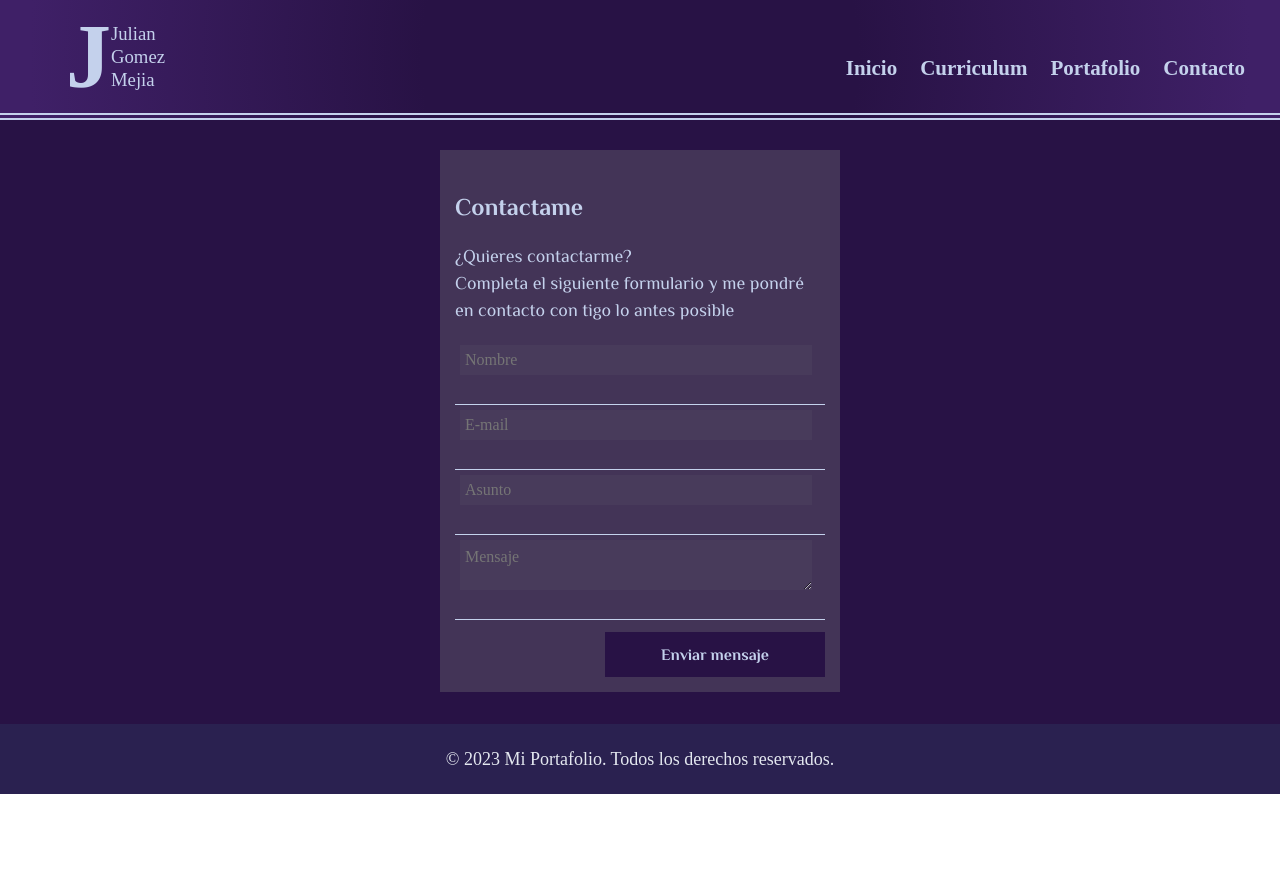
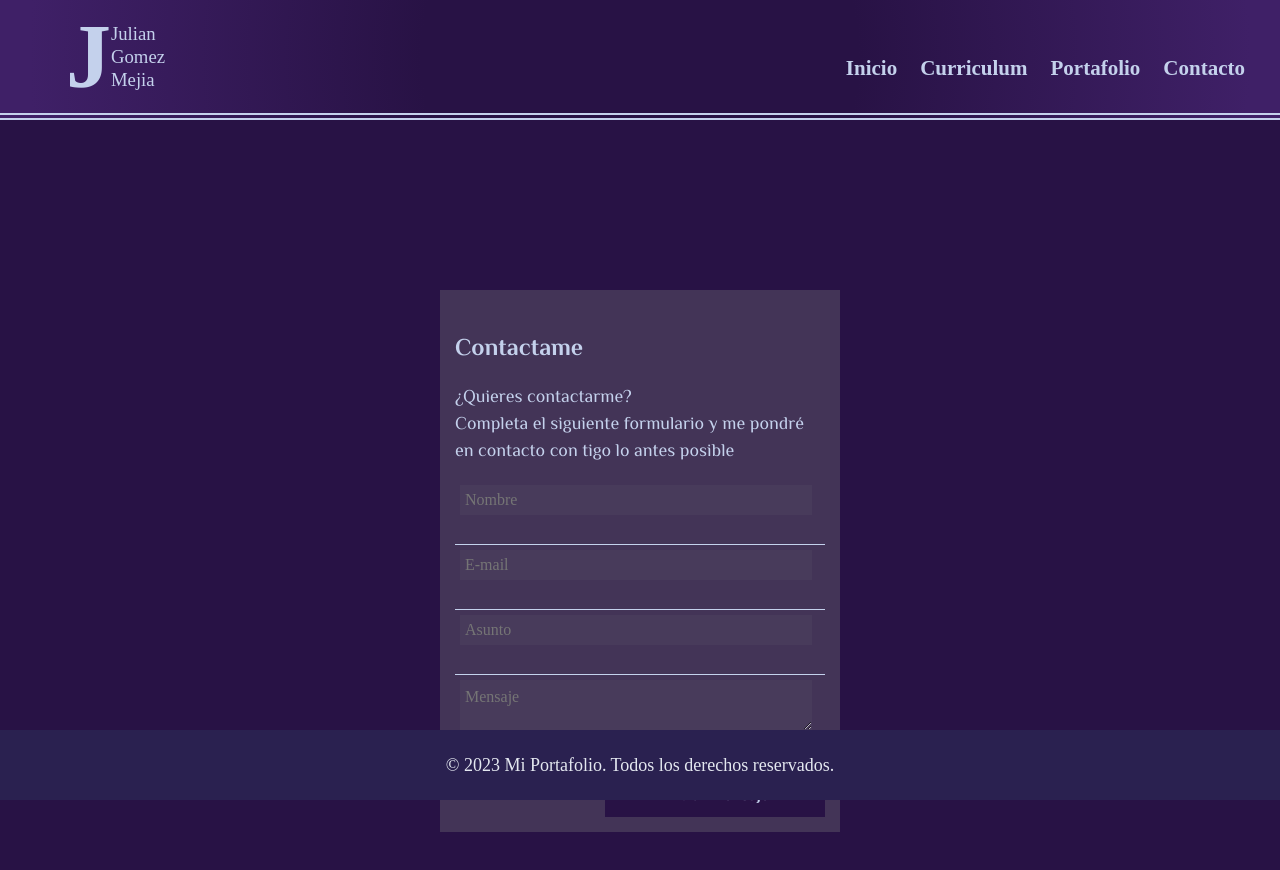
Before and after one commit to Momezz/next-portfolio, a Next.js app: page /contact in a window 1280 px wide. Shown: the top 870 px of the page. Before the commit the page ends 800 px from the top, so only its background shows below. Built offline with nearby package versions, Linux system fonts and the light colour scheme; a web font is replaced by a local one.

Commit message:
I correct footer position

```diff
--- a/src/app/contact/cotact.module.css
+++ b/src/app/contact/cotact.module.css
@@ -6,3 +6,9 @@
   display: flex;
   width: 100%;
 }
+
+@media(min-width:1040px) {
+  .contac__container {
+    padding: 150px;
+  }
+}
--- /dev/null
+++ b/src/app/layout.module.css
@@ -0,0 +1,14 @@
+.layout__container {
+  background-color: var(--main-background-color);
+}
+
+.layout__navigation {
+  width: 100%;
+}
+
+.layout__footer {
+  position: fixed;
+  width: 100%;
+  bottom: 0;
+  left: 0;
+}
--- a/src/app/layout.tsx
+++ b/src/app/layout.tsx
@@ -4,6 +4,7 @@ import { Inter } from 'next/font/google';
 import Navigation from '../components/Navigation';
 import Footer from '../components/Footer';
 import Provider from '@/redux/providers';
+import styles from './layout.module.css';
 
 const inter = Inter({ subsets: ['latin'] })
 
@@ -19,12 +20,16 @@ export default function RootLayout({
   children: React.ReactNode
 }) {
   return (
-    <html lang="en">
-      <body>
+    <html className={styles.layout__container} lang="en">
+      <body className={styles.layout__body}>
         <Provider>
-          <Navigation />
+          <nav className={styles.layout__navigation}>
+            <Navigation />
+          </nav>
           {children}
-          <Footer />
+          <footer className={styles.layout__footer}>
+            <Footer />
+          </footer>
         </Provider>
       </body>
     </html>
--- a/src/app/page.module.css
+++ b/src/app/page.module.css
@@ -1,5 +1,4 @@
 .home_page__container {
-  background-color: var(--main-background-color);
   justify-content: center;
   flex-direction: column;
   align-items: center;
--- a/src/app/portfolio/[id]/id.module.css
+++ b/src/app/portfolio/[id]/id.module.css
@@ -1,5 +1,4 @@
 .single_proyect__container {
-  background-color: var(--main-background-color);
   font-family: var(--text-general);
   color: var(--font-color-text);
   justify-content: center;
--- a/src/app/resume/resume.module.css
+++ b/src/app/resume/resume.module.css
@@ -1,5 +1,4 @@
 .resume__container {
-  background-color: var(--main-background-color);
   font-family: var(--text-general);
   flex-direction: column;
   display: flex;
--- a/src/components/navigation.module.css
+++ b/src/components/navigation.module.css
@@ -1,14 +1,13 @@
 .navigation__container {
-  background: radial-gradient(
-    circle,
-    var(--main-background-color) 34%,
-    var(--main-background-gradient) 95%
-  );
+  background: radial-gradient(circle,
+      var(--main-background-color) 34%,
+      var(--main-background-gradient) 95%);
   position: fixed;
   z-index: 1000;
   padding: 10px;
-  height: 100%;
+  height: 100vh;
   width: 100%;
+  top: 0;
 }
 
 .navigation__navlink_logo {
@@ -110,11 +109,9 @@
 
   .navigation__container {
     border-bottom: 7px double var(--font-color-title);
-    background: radial-gradient(
-    circle,
-    var(--main-background-color) 34%,
-    var(--main-background-gradient) 95%
-  );
+    background: radial-gradient(circle,
+        var(--main-background-color) 34%,
+        var(--main-background-gradient) 95%);
     justify-content: space-between;
     align-items: center;
     flex-direction: row;
```
Also changed, not shown: src/app/portfolio/portfolio.module.css (+3 -4 lines), src/components/card.module.css (+9 -9 lines).
